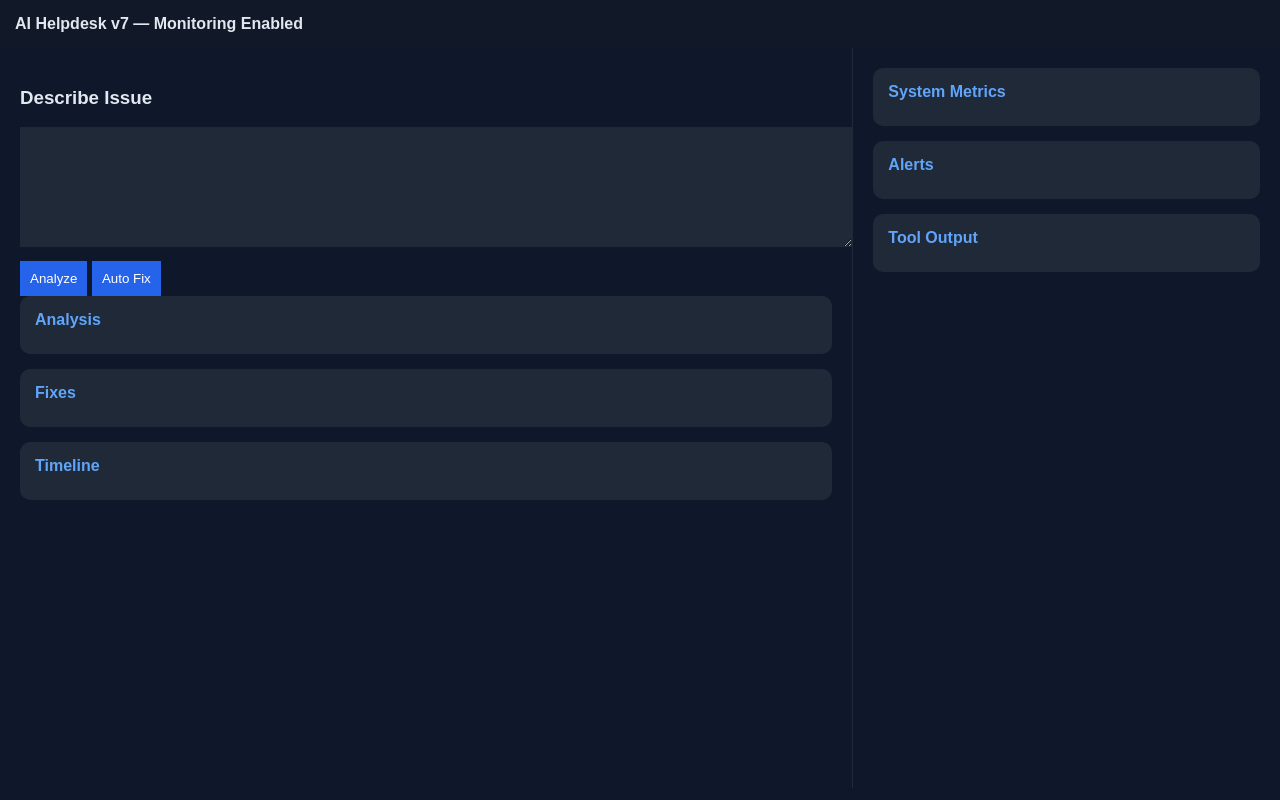
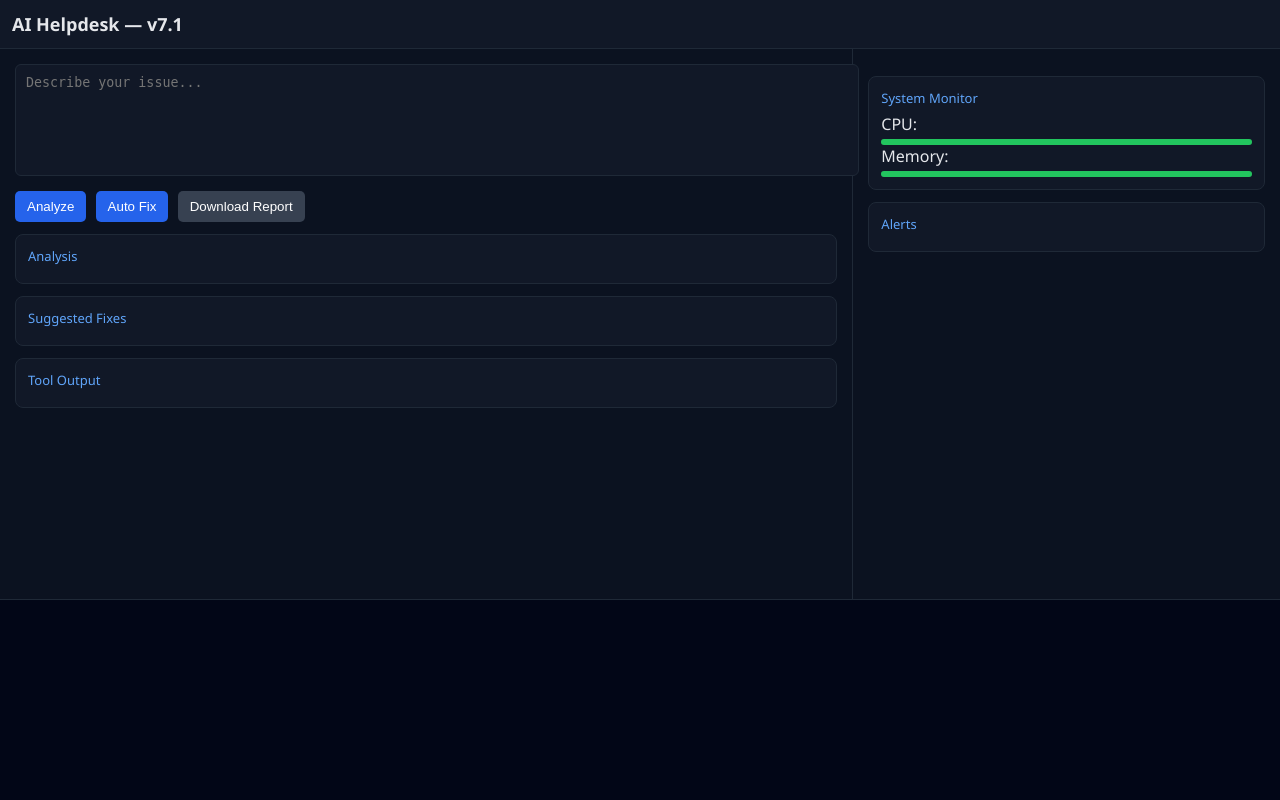
Before and after one commit to bgrider1984/it-ai-tool, a Flask app: page / in a window 1280 px wide. Run offline with Flask 3, Linux system fonts and the light colour scheme.

Commit message:
Update dashboard.html

```diff
--- a/templates/dashboard.html
+++ b/templates/dashboard.html
@@ -2,59 +2,141 @@
 <html>
 <head>
 <meta charset="UTF-8">
-<title>AI Helpdesk v7</title>
+<title>AI Helpdesk</title>
 
 <style>
-body { margin:0; font-family:Arial; background:#0f172a; color:#e2e8f0; }
-header { padding:15px; background:#111827; font-weight:bold; }
+body {
+    margin:0;
+    font-family:Segoe UI, Arial;
+    background:#0b1220;
+    color:#e5e7eb;
+}
+
+header {
+    padding:12px;
+    background:#111827;
+    font-weight:bold;
+    font-size:18px;
+    border-bottom:1px solid #1f2937;
+}
 
 .container {
     display:grid;
     grid-template-columns: 2fr 1fr;
-    height: calc(100vh - 60px);
+    height: calc(100vh - 50px);
 }
 
-.left, .right { padding:20px; }
+.left, .right {
+    padding:15px;
+}
+
 .left { border-right:1px solid #1f2937; }
 
 textarea {
     width:100%;
-    height:100px;
-    background:#1f2937;
+    height:90px;
+    background:#111827;
     color:white;
+    border:1px solid #1f2937;
+    padding:10px;
+    border-radius:6px;
+    resize:none;
+}
+
+button {
+    margin-top:10px;
+    padding:8px 12px;
+    background:#2563eb;
     border:none;
+    color:white;
+    cursor:pointer;
+    border-radius:5px;
+    margin-right:5px;
+}
+
+button.secondary {
+    background:#374151;
+}
+
+.card {
+    background:#111827;
+    padding:12px;
+    margin-top:12px;
+    border-radius:8px;
+    border:1px solid #1f2937;
+}
+
+.title {
+    font-size:13px;
+    color:#60a5fa;
+    margin-bottom:6px;
+}
+
+.item {
+    font-size:13px;
+    margin-bottom:5px;
+}
+
+.fix {
+    cursor:pointer;
+    color:#34d399;
+}
+
+.timeline {
+    position:fixed;
+    bottom:0;
+    left:0;
+    right:0;
+    height:180px;
+    background:#020617;
+    border-top:1px solid #1f2937;
+    overflow-y:auto;
     padding:10px;
 }
 
-button { margin-top:10px; padding:10px; background:#2563eb; border:none; color:white; cursor:pointer; }
-
-.card {
-    background:#1f2937;
-    padding:15px;
-    margin-bottom:15px;
-    border-radius:10px;
+.timeline-entry {
+    border-bottom:1px solid #1f2937;
+    margin-bottom:8px;
+    padding-bottom:6px;
 }
 
-.title { color:#60a5fa; font-weight:bold; margin-bottom:10px; }
-.alert { color:#f87171; }
-.metric { margin-bottom:5px; }
-.item { margin-bottom:5px; }
+.input {
+    color:#93c5fd;
+}
+
+.result {
+    color:#cbd5f5;
+}
+
+.bar {
+    height:6px;
+    background:#1f2937;
+    border-radius:5px;
+    margin-top:4px;
+}
+
+.fill {
+    height:6px;
+    background:#22c55e;
+    border-radius:5px;
+}
 </style>
 </head>
 
 <body>
 
-<header>AI Helpdesk v7 — Monitoring Enabled</header>
+<header>AI Helpdesk — v7.1</header>
 
 <div class="container">
 
 <div class="left">
 
-<h3>Describe Issue</h3>
-<textarea id="input"></textarea>
+<textarea id="input" placeholder="Describe your issue..."></textarea>
 
+<br>
 <button onclick="run()">Analyze</button>
 <button onclick="run(true)">Auto Fix</button>
+<button class="secondary" onclick="downloadCase()">Download Report</button>
 
 <div class="card">
 <div class="title">Analysis</div>
@@ -62,27 +144,8 @@
 </div>
 
 <div class="card">
-<div class="title">Fixes</div>
+<div class="title">Suggested Fixes</div>
 <div id="fixes"></div>
-</div>
-
-<div class="card">
-<div class="title">Timeline</div>
-<div id="timeline"></div>
-</div>
-
-</div>
-
-<div class="right">
-
-<div class="card">
-<div class="title">System Metrics</div>
-<div id="metrics"></div>
-</div>
-
-<div class="card">
-<div class="title">Alerts</div>
-<div id="alerts"></div>
 </div>
 
 <div class="card">
@@ -92,9 +155,40 @@
 
 </div>
 
+<div class="right">
+
+<div class="card">
+<div class="title">System Monitor</div>
+
+CPU: <span id="cpu"></span>
+<div class="bar"><div id="cpuBar" class="fill"></div></div>
+
+Memory: <span id="mem"></span>
+<div class="bar"><div id="memBar" class="fill"></div></div>
+
 </div>
 
+<div class="card">
+<div class="title">Alerts</div>
+<div id="alerts"></div>
+</div>
+
+</div>
+
+</div>
+
+<!-- TIMELINE -->
+<div class="timeline" id="timeline"></div>
+
 <script>
+
+// ENTER KEY SUPPORT
+document.getElementById("input").addEventListener("keydown", function(e){
+    if(e.key === "Enter" && !e.shiftKey){
+        e.preventDefault();
+        run();
+    }
+});
 
 async function run(autoFix=false){
     const text = document.getElementById("input").value;
@@ -108,59 +202,81 @@
     const data = await res.json();
     const r = data.result;
 
-    document.getElementById("analysis").innerText = r.analysis;
+    document.getElementById("analysis").innerText = r.analysis || "No analysis";
 
-    const fixes = document.getElementById("fixes");
-    fixes.innerHTML = "";
+    // FIXES
+    const fixesDiv = document.getElementById("fixes");
+    fixesDiv.innerHTML = "";
+
     (r.fixes||[]).forEach(f=>{
-        fixes.innerHTML += "<div class='item'>→ "+f+"</div>";
+        fixesDiv.innerHTML += `<div class="item fix" onclick="copy('${f}')">→ ${f}</div>`;
     });
 
+    // TOOL OUTPUT
     document.getElementById("tool").innerText =
-        data.tool_result ? data.tool_result.output : "None";
+        data.tool_result?.output || "No diagnostics";
 
     loadTimeline();
 }
 
+function copy(text){
+    navigator.clipboard.writeText(text);
+    alert("Copied fix step");
+}
 
+// TIMELINE
 async function loadTimeline(){
     const res = await fetch("/api/case");
     const data = await res.json();
 
-    const div = document.getElementById("timeline");
-    div.innerHTML = "";
+    const t = document.getElementById("timeline");
+    t.innerHTML = "";
 
-    (data.history||[]).slice(-5).reverse().forEach(h=>{
-        div.innerHTML += `<div class='item'>
-            <b>Input:</b> ${h.input}<br>
-            <b>Result:</b> ${h.analysis}
+    (data.history||[]).slice(-10).reverse().forEach(h=>{
+        t.innerHTML += `
+        <div class="timeline-entry">
+            <div class="input"><b>Input:</b> ${h.input}</div>
+            <div class="result"><b>Result:</b> ${h.analysis}</div>
         </div>`;
     });
 }
 
-
-async function loadMonitor(){
+// MONITOR
+async function monitor(){
     const res = await fetch("/api/monitor");
     const data = await res.json();
 
     const m = data.metrics;
-    const a = data.alerts;
 
-    document.getElementById("metrics").innerHTML = `
-        <div class="metric">CPU: ${m.cpu}%</div>
-        <div class="metric">Memory: ${m.memory}%</div>
-    `;
+    document.getElementById("cpu").innerText = m.cpu + "%";
+    document.getElementById("mem").innerText = m.memory + "%";
 
-    const alertsDiv = document.getElementById("alerts");
-    alertsDiv.innerHTML = "";
+    document.getElementById("cpuBar").style.width = m.cpu + "%";
+    document.getElementById("memBar").style.width = m.memory + "%";
 
-    a.forEach(alert=>{
-        alertsDiv.innerHTML += `<div class="alert">⚠ ${alert}</div>`;
+    const alerts = document.getElementById("alerts");
+    alerts.innerHTML = "";
+
+    data.alerts.forEach(a=>{
+        alerts.innerHTML += `<div class="item">⚠ ${a}</div>`;
     });
 }
 
-// refresh every 3 sec
-setInterval(loadMonitor, 3000);
+function downloadCase(){
+    fetch("/api/case")
+    .then(r=>r.json())
+    .then(data=>{
+        const blob = new Blob([JSON.stringify(data,null,2)], {type:"application/json"});
+        const url = URL.createObjectURL(blob);
+
+        const a = document.createElement("a");
+        a.href = url;
+        a.download = "case.json";
+        a.click();
+    });
+}
+
+setInterval(monitor, 3000);
 
 </script>
 
```
